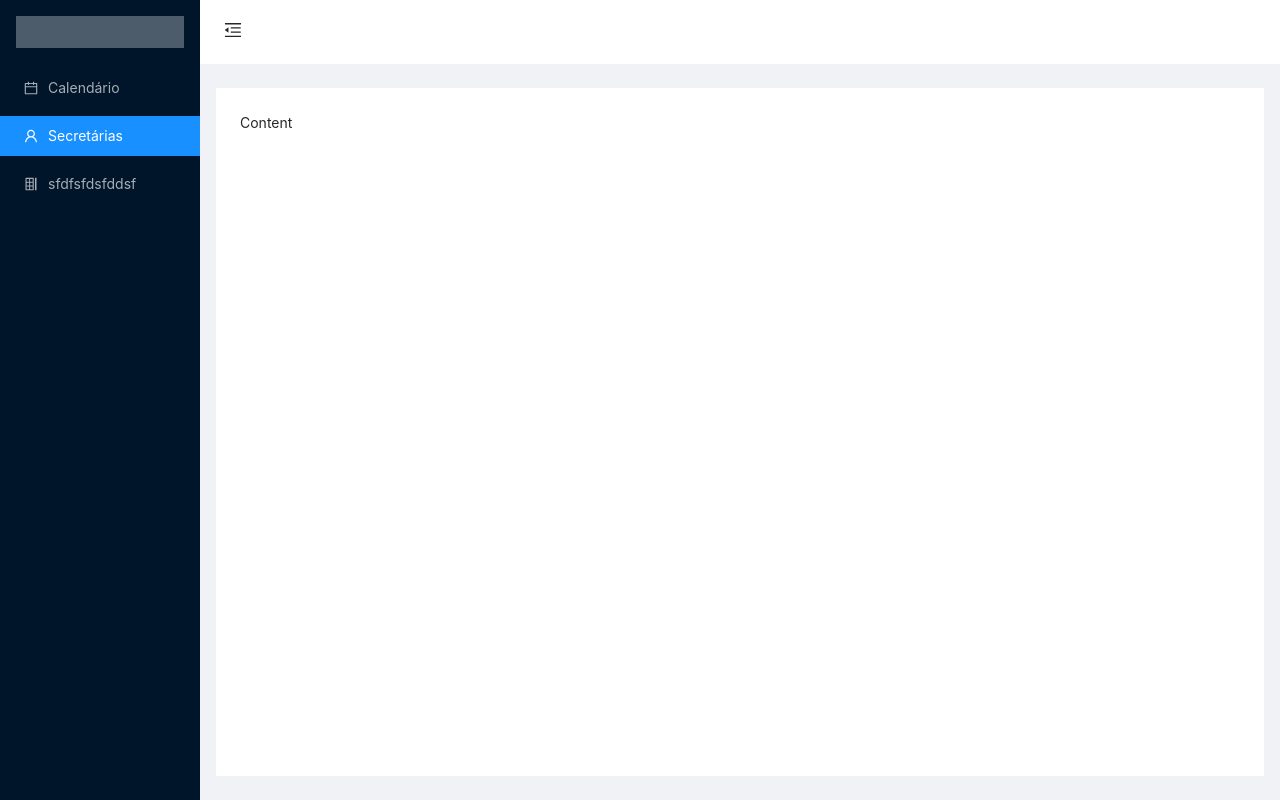
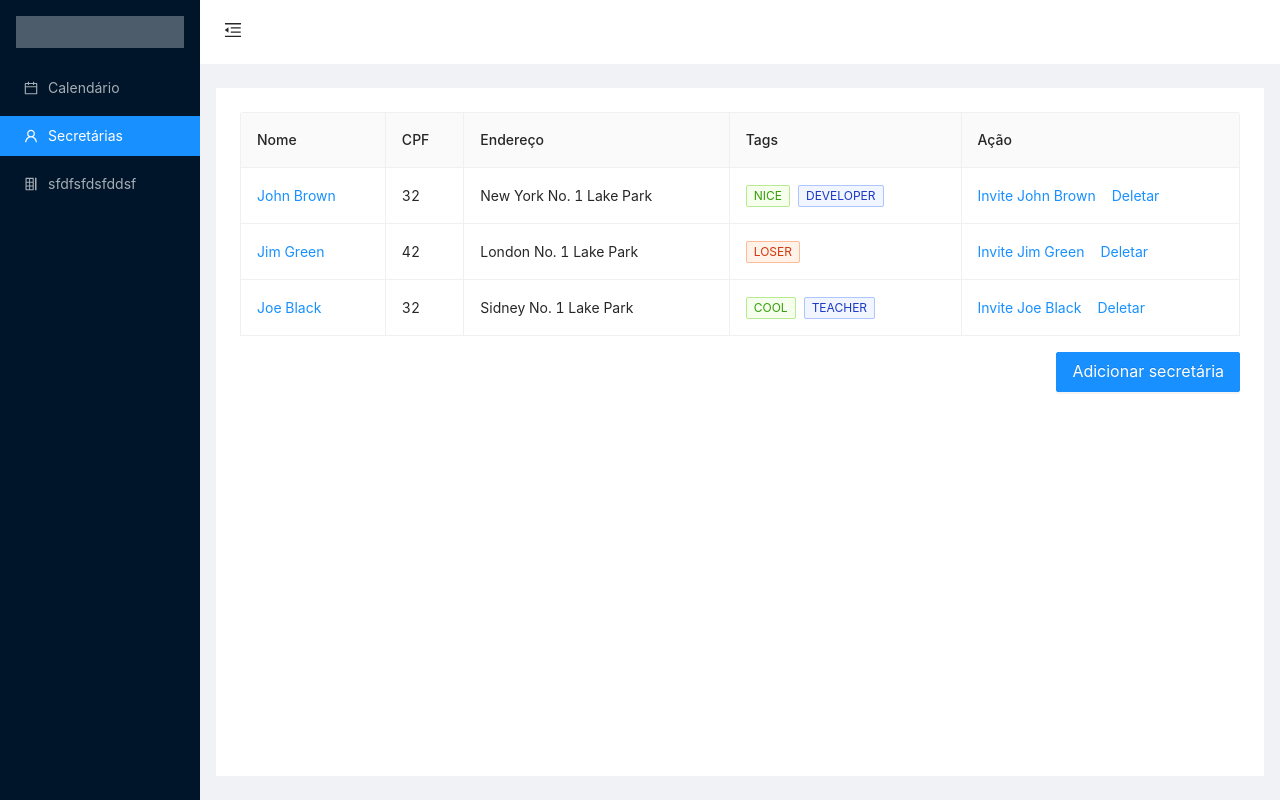
Before and after one commit to eulincon/sched, a Next.js app in the folder frontend/: page /adm in a window 1280 px wide. Both pictures are taken after a click on the item "Secretárias". Built offline with nearby package versions, Linux system fonts and the light colour scheme.

Commit message:
Tabela lista secretárias

```diff
--- a/frontend/package.json
+++ b/frontend/package.json
@@ -17,7 +17,13 @@
   },
   "devDependencies": {
     "@types/react": "^17.0.4",
+    "@typescript-eslint/eslint-plugin": "^4.28.0",
+    "@typescript-eslint/parser": "^4.28.0",
     "babel-plugin-styled-components": "^1.12.0",
+    "eslint": "^7.29.0",
+    "eslint-plugin-jsx-a11y": "^6.4.1",
+    "eslint-plugin-react": "^7.24.0",
+    "eslint-plugin-react-hooks": "^4.2.0",
     "typescript": "^4.2.4"
   }
 }
--- /dev/null
+++ b/frontend/src/components/ListSecretarias.tsx
@@ -0,0 +1,103 @@
+// const ListSecretarias = () => {
+
+// }
+
+// export default ListSecretarias
+
+import { Button, Row, Space, Table, Tag } from 'antd'
+import React from 'react'
+
+const columns = [
+  {
+    title: 'Nome',
+    dataIndex: 'name',
+    key: 'name',
+    render: text => <a>{text}</a>,
+  },
+  {
+    title: 'CPF',
+    dataIndex: 'age',
+    key: 'age',
+  },
+  {
+    title: 'Endereço',
+    dataIndex: 'address',
+    key: 'address',
+  },
+  {
+    title: 'Tags',
+    key: 'tags',
+    dataIndex: 'tags',
+    render: tags => (
+      <span>
+        {tags.map(tag => {
+          let color = tag.length > 5 ? 'geekblue' : 'green'
+          if (tag === 'loser') {
+            color = 'volcano'
+          }
+          return (
+            <Tag color={color} key={tag}>
+              {tag.toUpperCase()}
+            </Tag>
+          )
+        })}
+      </span>
+    ),
+  },
+  {
+    title: 'Ação',
+    key: 'action',
+    render: (text, record) => (
+      <Space size="middle">
+        <a>Invite {record.name}</a>
+        <a>Deletar</a>
+      </Space>
+    ),
+  },
+]
+
+const data = [
+  {
+    key: '1',
+    name: 'John Brown',
+    age: 32,
+    address: 'New York No. 1 Lake Park',
+    tags: ['nice', 'developer'],
+  },
+  {
+    key: '2',
+    name: 'Jim Green',
+    age: 42,
+    address: 'London No. 1 Lake Park',
+    tags: ['loser'],
+  },
+  {
+    key: '3',
+    name: 'Joe Black',
+    age: 32,
+    address: 'Sidney No. 1 Lake Park',
+    tags: ['cool', 'teacher'],
+  },
+]
+
+class ListSecretarias extends React.Component {
+  render() {
+    return (
+      <div>
+        <Table
+          columns={columns}
+          pagination={false}
+          bordered={true}
+          dataSource={data}
+        />
+        <Row style={{ marginTop: '2vh' }}>
+          <Button type="primary" style={{ marginLeft: 'auto' }} size={'large'}>
+            Adicionar secretária
+          </Button>
+        </Row>
+      </div>
+    )
+  }
+}
+
+export default ListSecretarias
--- a/frontend/src/components/Layout/index.tsx
+++ b/frontend/src/components/Sider.tsx
@@ -1,9 +1,10 @@
 import { MenuFoldOutlined, MenuUnfoldOutlined } from '@ant-design/icons'
 import { Layout, Menu } from 'antd'
 import 'antd/dist/antd.css'
-import React, { useState } from 'react'
+import React, { useEffect, useState } from 'react'
 import styled from 'styled-components'
-import { navItemAdm } from '../../utils/navBarAdm'
+import { navItemAdm } from '../utils/navBarAdm'
+import ListSecretarias from './ListSecretarias'
 
 const { Header, Sider, Content } = Layout
 
@@ -35,28 +36,43 @@ const StyledLayout = styled(Layout)`
 
 const SiderDemo = () => {
   const [collapsed, setCollapsed] = useState(false)
+  const [showChild, setShowChild] = useState(false)
+  const [activeMenu, setActiveMenu] = useState('0')
+
+  // Wait until after client-side hydration to show
+  useEffect(() => {
+    setShowChild(true)
+  }, [])
+
+  if (!showChild) {
+    // You can show some kind of placeholder UI here
+    return null
+  }
 
   const toggle = () => {
     setCollapsed(!collapsed)
   }
+
+  const changeMenu = active => {
+    setActiveMenu(active)
+  }
+
   return (
     <StyledLayout>
       <Sider trigger={null} collapsible collapsed={collapsed}>
         <div className="logo" />
-        <Menu theme="dark" mode="inline" defaultSelectedKeys={['1']}>
+        <Menu theme="dark" mode="inline" defaultSelectedKeys={['0']}>
           {navItemAdm.map((index, key) => {
             return (
-              <Menu.Item key={key} icon={index.icon}>
+              <Menu.Item
+                key={key}
+                icon={index.icon}
+                onClick={() => changeMenu(key)}
+              >
                 {index.title}
               </Menu.Item>
             )
           })}
-          {/* <Menu.Item key="2" icon={<VideoCameraOutlined />}>
-            nav 2
-          </Menu.Item>
-          <Menu.Item key="3" icon={<UploadOutlined />}>
-            nav 3
-          </Menu.Item> */}
         </Menu>
       </Sider>
       <Layout className="site-layout">
@@ -77,7 +93,7 @@ const SiderDemo = () => {
             minHeight: 280,
           }}
         >
-          Content
+          {activeMenu == '1' ? <ListSecretarias /> : null}
         </Content>
       </Layout>
     </StyledLayout>
--- a/frontend/src/pages/adm.tsx
+++ b/frontend/src/pages/adm.tsx
@@ -1,5 +1,5 @@
 import React from 'react'
-import SiderDemo from '../components/Layout'
+import SiderDemo from '../components/Sider'
 
 export default function adm() {
   return <SiderDemo />
```
Also changed, not shown: frontend/src/components/Header.tsx (+26 -12 lines), frontend/src/pages/index.tsx (+13 -13 lines), frontend/src/utils/SecretariaModel.ts (added), 1 other file (tests, documents, lock files or other folders).
